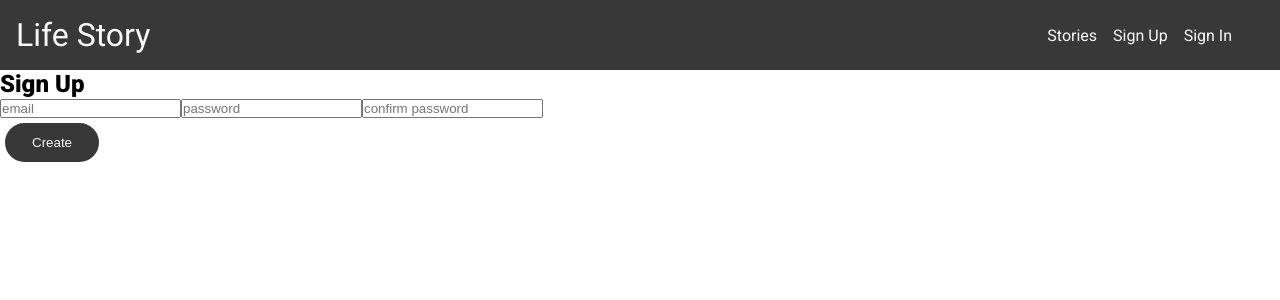
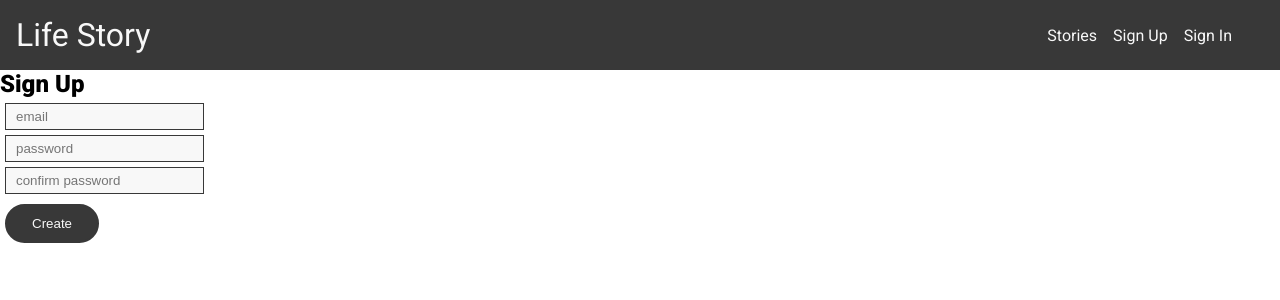
Before and after one commit to trevorkirpaul/Blog-Frontend-ReactDOM, a React (Create React App) app: page /sign-up in a window 1280 px wide. Shown: the top 300 px of the page. Built offline with nearby package versions, Linux system fonts and the light colour scheme; a web font is replaced by a local one; what utils would draw is missing.

Commit message:
created TextField and implemented in SignUp

```diff
--- /dev/null
+++ b/src/components/shared/TextField/index.js
@@ -0,0 +1,18 @@
+import React from 'react';
+import './style.css';
+
+const TextField = ({ value, placeholder, onChange, type, name, error }) => {
+  return (
+    <div className={error ? 'textFieldContainerError' : 'textFieldContainer'}>
+      <input
+        type={type || 'text'}
+        name={name}
+        value={value}
+        placeholder={placeholder}
+        onChange={onChange}
+      />
+    </div>
+  );
+};
+
+export default TextField;
--- /dev/null
+++ b/src/components/shared/TextField/style.css
@@ -0,0 +1,23 @@
+.textFieldContainer {
+  margin: 5px;
+}
+
+.textFieldContainer input {
+  background-color: #f8f8f8;
+  border: 1px solid #383838;
+  color: #383838;
+  display: inline-block;
+  padding: 5px 10px;
+}
+
+.textFieldContainerError {
+  margin: 5px;
+}
+
+.textFieldContainerError input {
+  background-color: #ffcdd2;
+  border: 1px solid #383838;
+  color: #ba000d;
+  display: inline-block;
+  padding: 5px 10px;
+}
--- a/src/components/views/SignUp/index.js
+++ b/src/components/views/SignUp/index.js
@@ -1,5 +1,6 @@
 import React, { Component } from 'react';
 import Button from 'components/shared/Button';
+import TextField from 'components/shared/TextField';
 
 class SignUp extends Component {
   constructor(props) {
@@ -39,26 +40,29 @@ class SignUp extends Component {
       <div>
         <h2>Sign Up</h2>
         {error && <p className="errorText">{error}</p>}
-        <input
+        <TextField
           type="email"
           name="email"
           value={email}
           onChange={this.handleOnChange}
           placeholder="email"
+          error={!email && this.state.error}
         />
-        <input
+        <TextField
           type="password"
           name="password"
           value={password}
           onChange={this.handleOnChange}
           placeholder="password"
+          error={error}
         />
-        <input
+        <TextField
           type="password"
           name="confirmPassword"
           value={confirmPassword}
           onChange={this.handleOnChange}
           placeholder="confirm password"
+          error={this.state.error}
         />
         <div>
           <Button label="Create" onClick={this.handleCreateUser} />
```
